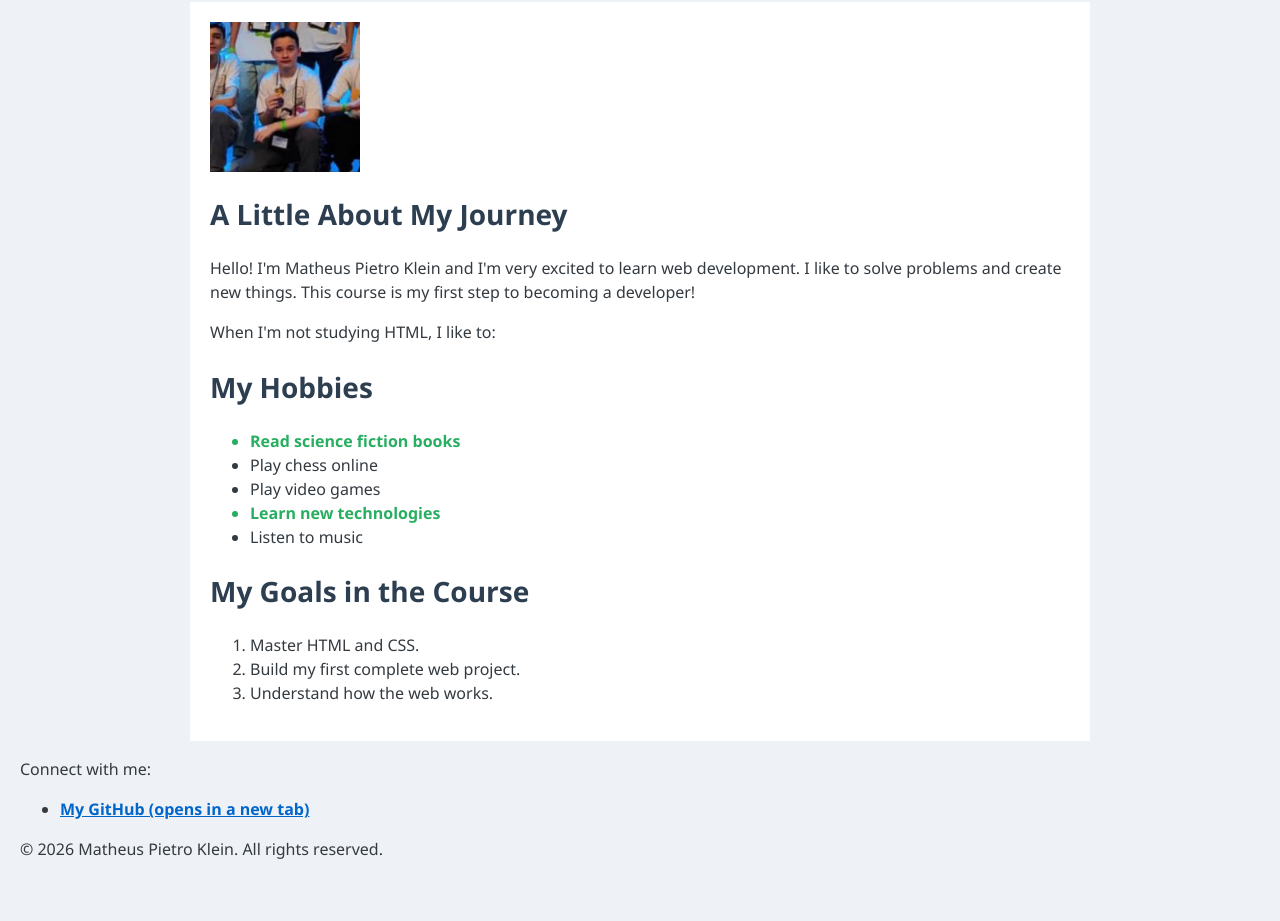
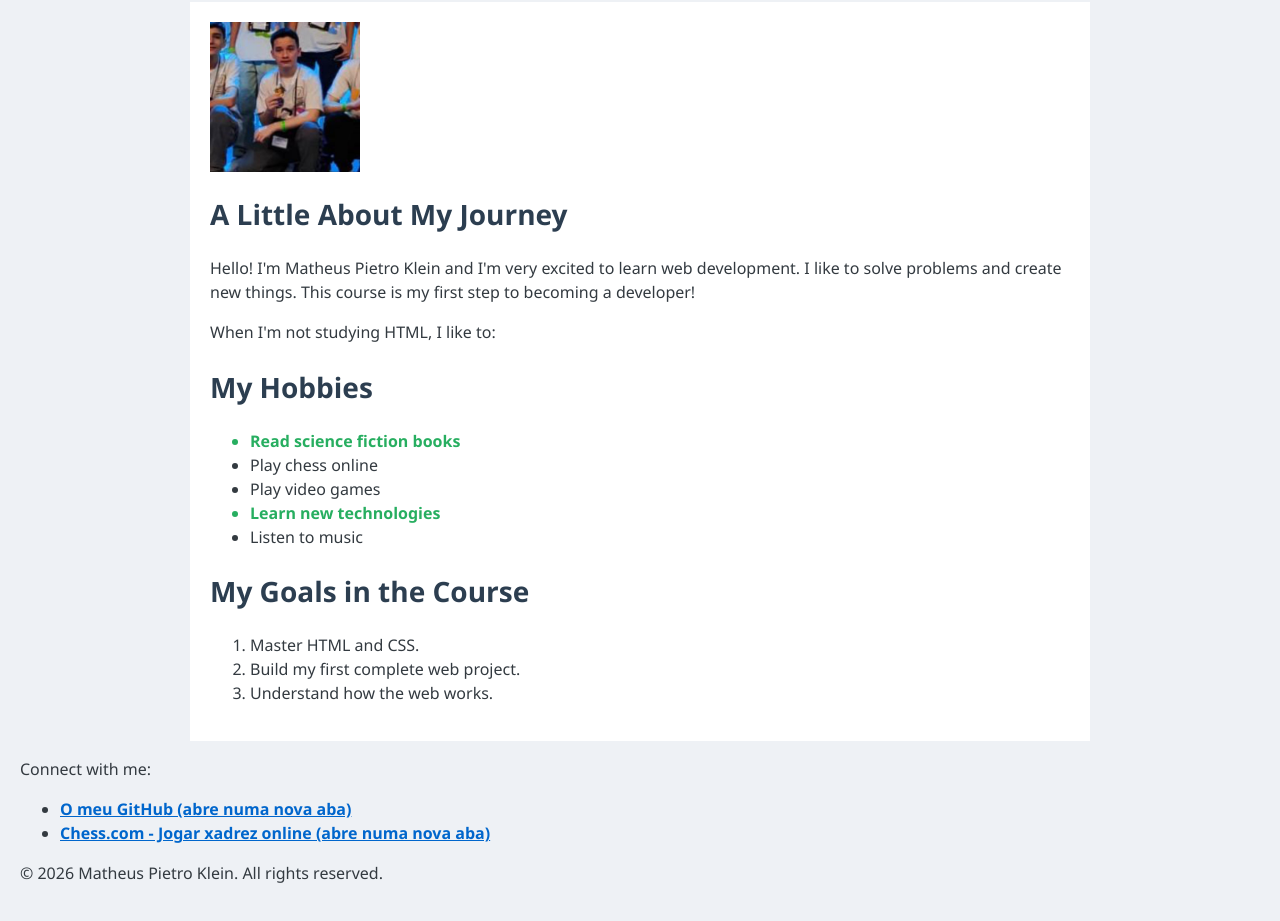
Before and after one commit to matheuspklein/AboutMe, a plain HTML site: page index.html in a window 1280 px wide. Shown: the part 115-1036 px from the top of the page. Before the commit the page ends 1012 px from the top, so only its background shows below. Drawn offline with Linux system fonts and the light colour scheme.

Commit message:
Update footer links and text in index.html

```diff
--- a/index.html
+++ b/index.html
@@ -42,7 +42,12 @@
             <ul>
                 <li>
                     <a href="https://github.com/matheuspklein" target="_blank" rel="noopener">
-                        My GitHub (opens in a new tab)
+                        O meu GitHub (abre numa nova aba)
+                    </a>
+                </li>
+                <li>
+                    <a href="https://www.chess.com" target="_blank" rel="noopener">
+                        Chess.com - Jogar xadrez online (abre numa nova aba)
                     </a>
                 </li>
             </ul>
```
